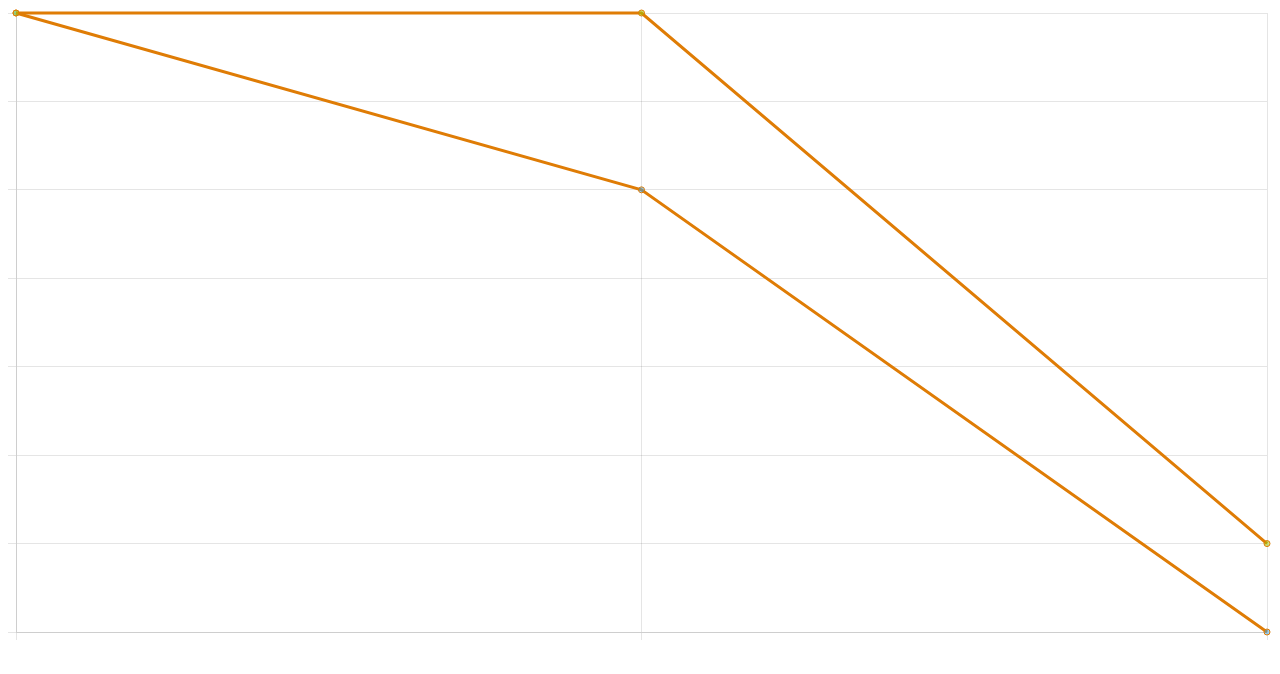
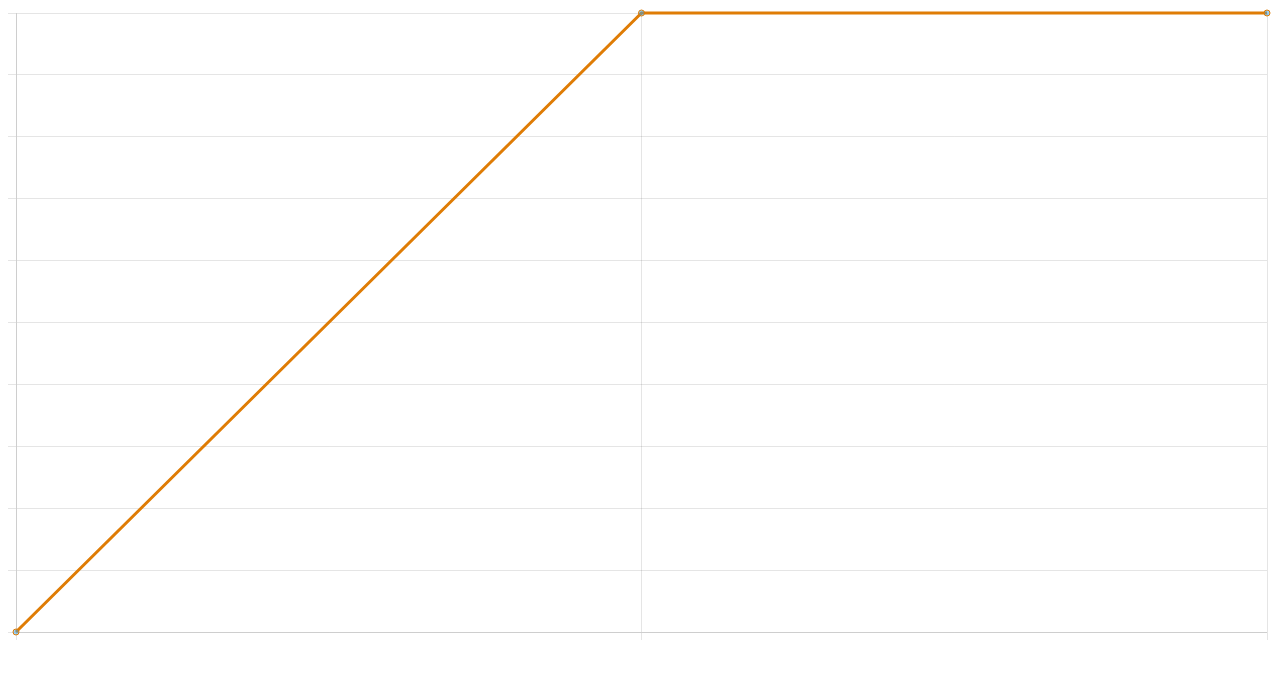
Before and after one commit to SamuelV1/My-Stash, a React (Create React App) app: page /gph in a window 1280 px wide. Shown: the top 674 px of the page. Built offline with nearby package versions, Linux system fonts and the light colour scheme.

Commit message:
using graph component

```diff
--- a/src/components/graph/index.tsx
+++ b/src/components/graph/index.tsx
@@ -32,8 +32,8 @@ export const options = {
         color: "#382842",
       },
       ticks: {
-          beginAtZero: true,
-          display: false
+        beginAtZero: true,
+        display: false
       }
     },
     xAxes: {
@@ -42,7 +42,7 @@ export const options = {
         color: "#382842"
       },
       ticks: {
-          display: false
+        display: false
       }
     },
   },
@@ -57,25 +57,34 @@ export const options = {
   },
 };
 
-const labels = ['old',"", ""];
+const labels = ['old', "", ""];
 
 export const data = {
   labels,
   datasets: [
     {
-      data: [40,40,10],
+      data: [40, 40, 10],
       borderColor: '#df7c05',
       backgroundColor: 'rgba(153, 202, 5, 0.5)',
     },
     {
-
-      data: [40,30,5],
+      data: [40, 30, 5],
       borderColor: '#df7c05',
       backgroundColor: 'rgba(53, 162, 235, 0.5)',
     },
   ],
 };
 
-export function Graph() {
+export function Graph(props: any) {
+   const data = {
+    labels,
+    datasets: [
+      {
+        data: [0, 1, props.change],
+        borderColor: '#df7c05',
+        backgroundColor: 'rgba(53, 162, 235, 0.5)',
+      },
+    ],
+  };
   return <Line options={options} data={data} />;
 }
--- a/src/index.tsx
+++ b/src/index.tsx
@@ -11,7 +11,7 @@ ReactDOM.render(
         </Route>
         <Route  path="/:wallet" element={<Wallet />}>
         </Route>
-        <Route  path="/gph" element={<Graph />}>
+        <Route  path="/gph" element={<Graph change={1} />}>
         </Route>
       </Routes>
     </BrowserRouter>,
```
